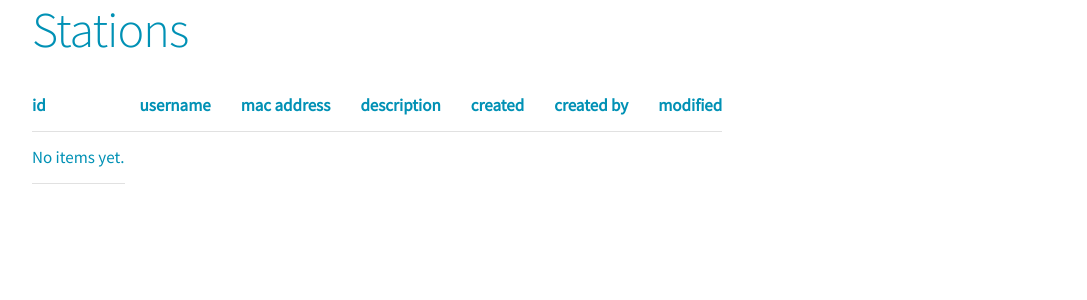
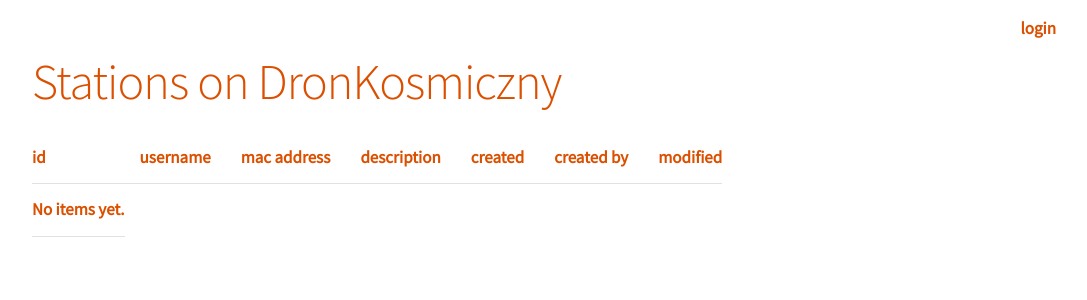
Before and after one commit to minikdo/freerad, a Django app: page / in a window 1280 px wide. Shown: the top 300 px of the page, without its empty margins (96-1183 px from the left). Run offline with Django 3.2, Linux system fonts and the light colour scheme; data that the repository does not hold is empty; parts of the project's set-up code (start-up, migrations or seed data) failed here and were passed over.

Commit message:
update templates

```diff
--- a/static/css/style.css
+++ b/static/css/style.css
@@ -9,3 +9,23 @@ body {
     color: #0091b5;
     font-size: 1.7rem;
 }
+.navbar div ul li {
+    float: right;
+}
+ul {
+    list-style-type: none;
+}
+li {
+    padding-top: 15px;
+    padding-left: 15px;
+}
+a {
+    color: #db5000;
+    font-weight: bold;
+    text-decoration: none;
+}
+a:hover {
+    color: #db5000;
+    font-weight: bold;
+    text-decoration: underline;
+}
--- a/stations/templates/base.html
+++ b/stations/templates/base.html
@@ -3,7 +3,7 @@
 <html lang="en">
   <head>
     <meta charset="UTF-8"/>
-    <title>Freeradius</title>
+    <title>Freeradius DronKosmiczny</title>
     <meta name="Author" content="dominik szmek" />
     <meta name="Copyright" content="MIT" />
     <meta name="Language" content="pl" />
@@ -21,6 +21,27 @@
 
     <div class="container">
 
+      <!-- navbar -->
+
+      <div class="row navbar">
+        <div class="twelve columns">
+          <ul>
+            {% if user.is_authenticated %}
+            <li>
+              <strong>{{ user.username }}</strong>
+              <a href="{% url 'stations:logout' %}" title="log out">&#9746;
+              </a>
+            </li>
+	        <li><a href="{% url 'admin:index' %}" target="_blank">admin</a></li>
+	        <li><a href="{% url 'stations:create' %}">add</a></li>
+	        <li><a href="{% url 'stations:index' %}">index</a></li>
+            {% else %}
+            <li><a href="{% url 'stations:login' %}" title="log in">login</li>
+            {% endif %}
+          </ul>
+        </div>
+      </div>
+
       <div class="row">
         <div class="twelve columns">
 
--- a/stations/templates/stations/radcheck_list.html
+++ b/stations/templates/stations/radcheck_list.html
@@ -1,7 +1,7 @@
 {% extends 'base.html' %}
 {% block body %}
 
-<h1>Stations</h1>
+<h1>Stations on DronKosmiczny</h1>
 
 <table>
   <tr>
@@ -15,13 +15,14 @@
   </tr>
   {% for item in object_list %}
   <tr>
-    <td>{{ item.pk }}</td>
+    <td><a href='{% url 'stations:update' item.pk %}'>{{ item.pk }}</a></td>
     <td>{{ item.username }}</td>
     <td>{{ item.mac|default_if_none:'' }}</td>
     <td>{{ item.description|default_if_none:'' }}</td>
     <td>{{ item.created|default_if_none:'' }}</td>
     <td>{{ item.created_by_id|default_if_none:'' }}</td>
     <td>{{ item.modified|default_if_none:'' }}</td>
+    <td><a href="{% url 'stations:delete' item.pk %}">&#10005;</a></td>
   </tr>
   {% empty %}
   <tr>
```
